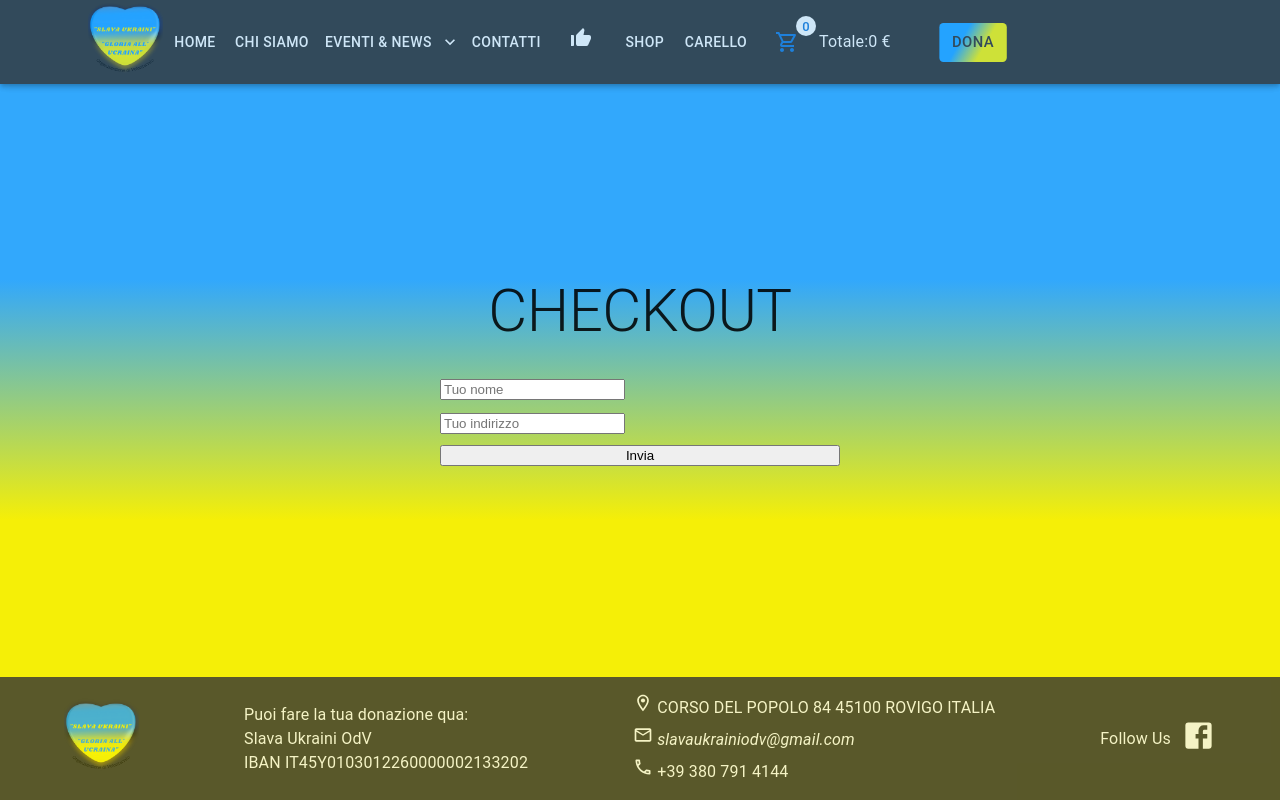
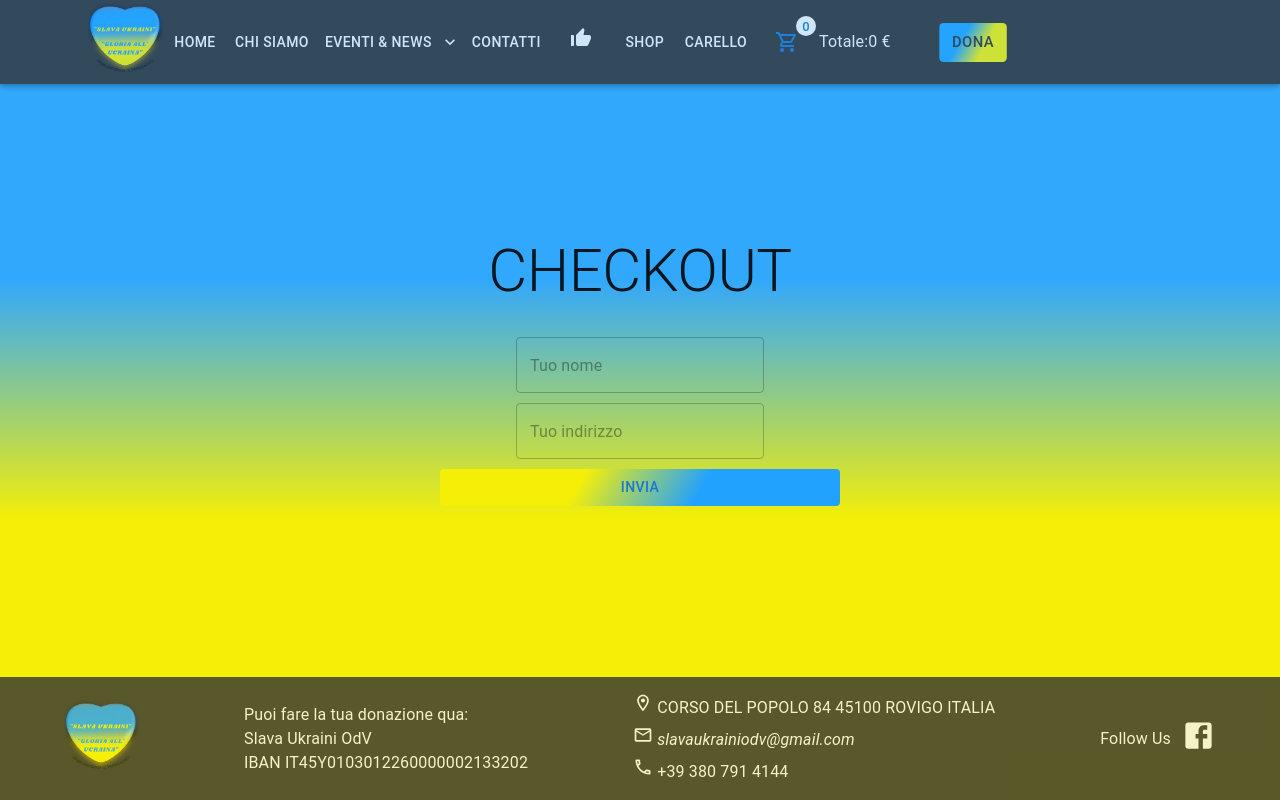
Before and after one commit to KDaniyil/slava-ukraini, a React (Create React App) app: page /checkout in a window 1280 px wide. Built offline with nearby package versions, Linux system fonts and the light colour scheme.

Commit message:
styles for checkout page

```diff
--- a/src/components/Map/Map.tsx
+++ b/src/components/Map/Map.tsx
@@ -4,7 +4,7 @@ type Props = {}
 const Map = (props: Props) => {
   return (
     <>
-        <iframe className='map' src="https://www.google.com/maps/embed?pb=!1m18!1m12!1m3!1d2817.690257019681!2d11.783818815079101!3d45.07179406756269!2m3!1f0!2f0!3f0!3m2!1i1024!2i768!4f13.1!3m3!1m2!1s0x477efa048c194be9%3A0x693ea21125e75caf!2sCorso%20del%20Popolo%2C%2084%2C%2045100%20Rovigo%20RO!5e0!3m2!1sit!2sit!4v1679161603274!5m2!1sit!2sit"></iframe>
+        <iframe title="map" className='map' src="https://www.google.com/maps/embed?pb=!1m18!1m12!1m3!1d2817.690257019681!2d11.783818815079101!3d45.07179406756269!2m3!1f0!2f0!3f0!3m2!1i1024!2i768!4f13.1!3m3!1m2!1s0x477efa048c194be9%3A0x693ea21125e75caf!2sCorso%20del%20Popolo%2C%2084%2C%2045100%20Rovigo%20RO!5e0!3m2!1sit!2sit!4v1679161603274!5m2!1sit!2sit"></iframe>
     </>
   )
 }
--- a/src/components/MenuIcons/MenuIcons.tsx
+++ b/src/components/MenuIcons/MenuIcons.tsx
@@ -1,9 +1,8 @@
 import FacebookIcon from '@mui/icons-material/Facebook'
-import InstagramIcon from '@mui/icons-material/Instagram'
 import { Link } from 'react-router-dom'
 import './MenuIcons.scss'
 type Props = {}
-const MenuIcons = ({}: Props) => {
+const MenuIcons = (props: Props) => {
     return (
         <div className="menu-icons">
             <p>Follow Us</p>
--- a/src/pages/Checkout/CheckoutPage.scss
+++ b/src/pages/Checkout/CheckoutPage.scss
@@ -9,13 +9,20 @@
     display: flex;
     flex-direction: column;
     gap: 10px;
-    &-input{
-        width: 100%;
-        input{
-            width: 100%;
+    .checkout-input{
+        display: flex;
+        justify-content: center;
+    }
+    .checkout-btn{
+        background: linear-gradient(120deg,rgba(245,239,7,1) 35%,rgba(33,162,255,1) 65%);
+        transition: all 0.5s ease;
+        &:hover{
+            transform: scale(1.2);
+            box-shadow: 10px 10px 10px 3px #333;
+            transition: all 0.5s ease;
         }
     }
-    &-btn{
-        width: 100%;
-    }
 }
+.send-text{
+    font-size: 42px;
+}
--- a/src/pages/Checkout/CheckoutPage.tsx
+++ b/src/pages/Checkout/CheckoutPage.tsx
@@ -1,3 +1,4 @@
+import { Button, TextField } from '@mui/material'
 import axios from 'axios'
 import PageTitle from 'components/PageTitle/PageTitle'
 import { useState } from 'react'
@@ -19,7 +20,7 @@ const CheckoutPage = (props: Props) => {
         return (
             <form className='checkout-form' onSubmit={orderSend}>
                 <div className="checkout-input">
-                    <input
+                    <TextField
                         type="text"
                         placeholder="Tuo nome"
                         value={orderData.name}
@@ -28,25 +29,25 @@ const CheckoutPage = (props: Props) => {
                     />
                 </div>
                 <div className="checkout-input">
-                    <input
+                    <TextField
                         type="text"
                         placeholder="Tuo indirizzo"
                         value={orderData.address}
                         onChange={handleAddress}
                     />
                 </div>
-                <button className='checkout-btn' type="submit">Invia</button>
+                <Button className='checkout-btn' type="submit">Invia</Button>
             </form>
         )
     }
     const renderMessage = () => {
         return (
             <div>
-                <div>Gentile, {orderData.name} grazie per il tuo ordine!</div>
-                <div>
+                <p className='send-text'>Gentile, {orderData.name} grazie per il tuo ordine!</p>
+                <p className='send-text'>
                     Materiale ordinato sarà inviato al seguente indirizzo:{' '}
                     {orderData.address}
-                </div>
+                </p>
             </div>
         )
     }
```
